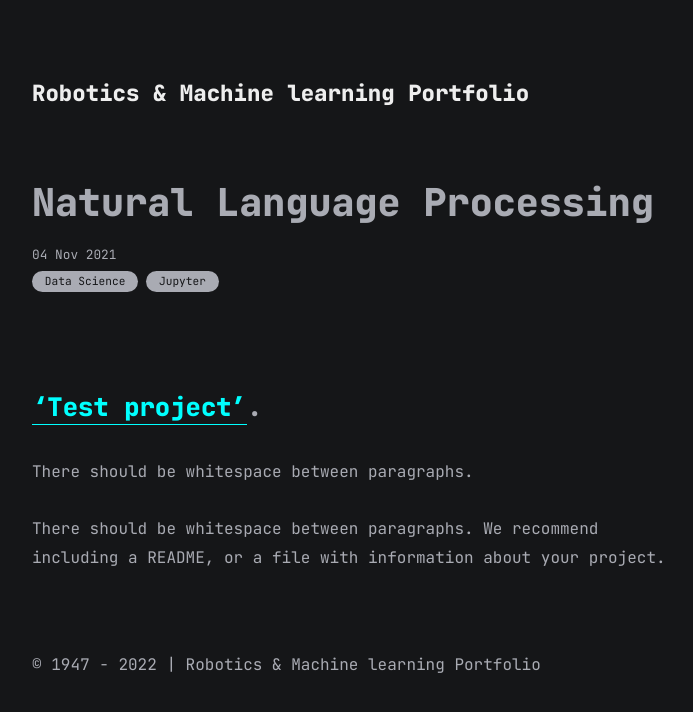
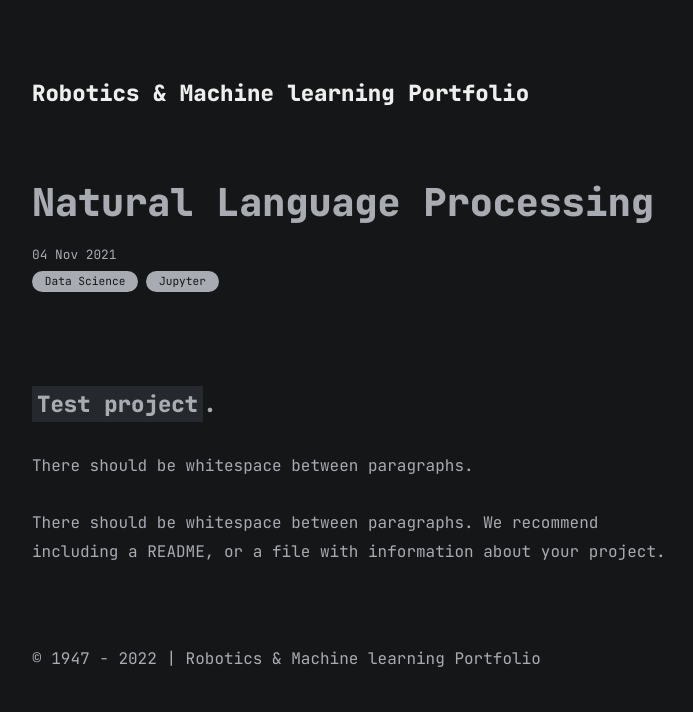
Before and after one commit to jeongwoongc/jeongwoongc.github.io, a Jekyll site: the page built from all_collections/_posts/2021-11-04-natural-language-processing.md, in a window 1280 px wide. Shown: the top 712 px of the page, without its empty margins (283-976 px from the left). Built offline with Jekyll 4.4.1, drawn with Linux system fonts in a browser that asks for light colours.

```diff
--- a/all_collections/_posts/2021-11-04-natural-language-processing.md
+++ b/all_collections/_posts/2021-11-04-natural-language-processing.md
@@ -8,7 +8,7 @@ categories: ["Data Science", "Jupyter"]
 <!-- Text can be **bold**, _italic_, ~~strikethrough~~ or `keyword` -->
 
 
-### ['Test project'](https://nbviewer.org/github/jeongwoongc/jeongwoongc.github.io/blob/main/all_collections/JupyterNBs/testNB.ipynb).
+#### [`Test project`](#https://nbviewer.org/github/jeongwoongc/jeongwoongc.github.io/blob/main/all_collections/JupyterNBs/testNB.ipynb).
 
 There should be whitespace between paragraphs.
 
```
